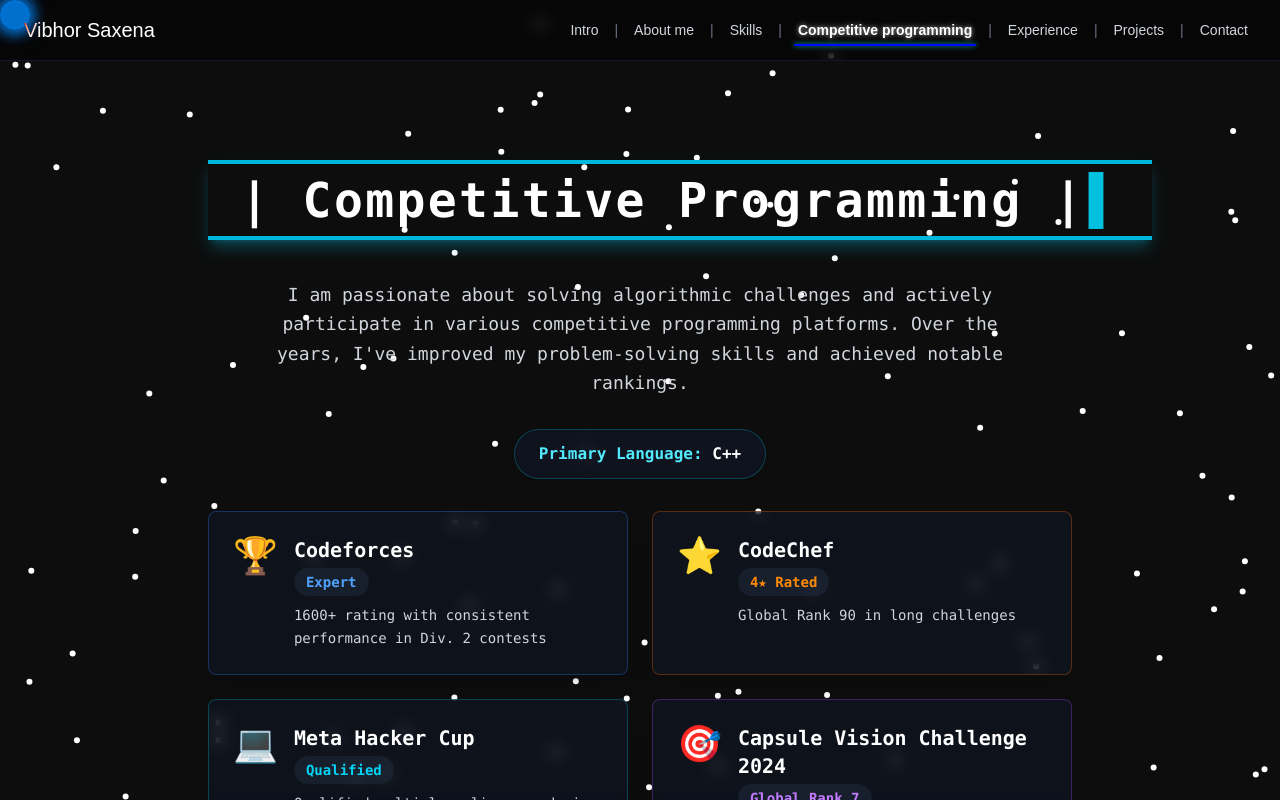
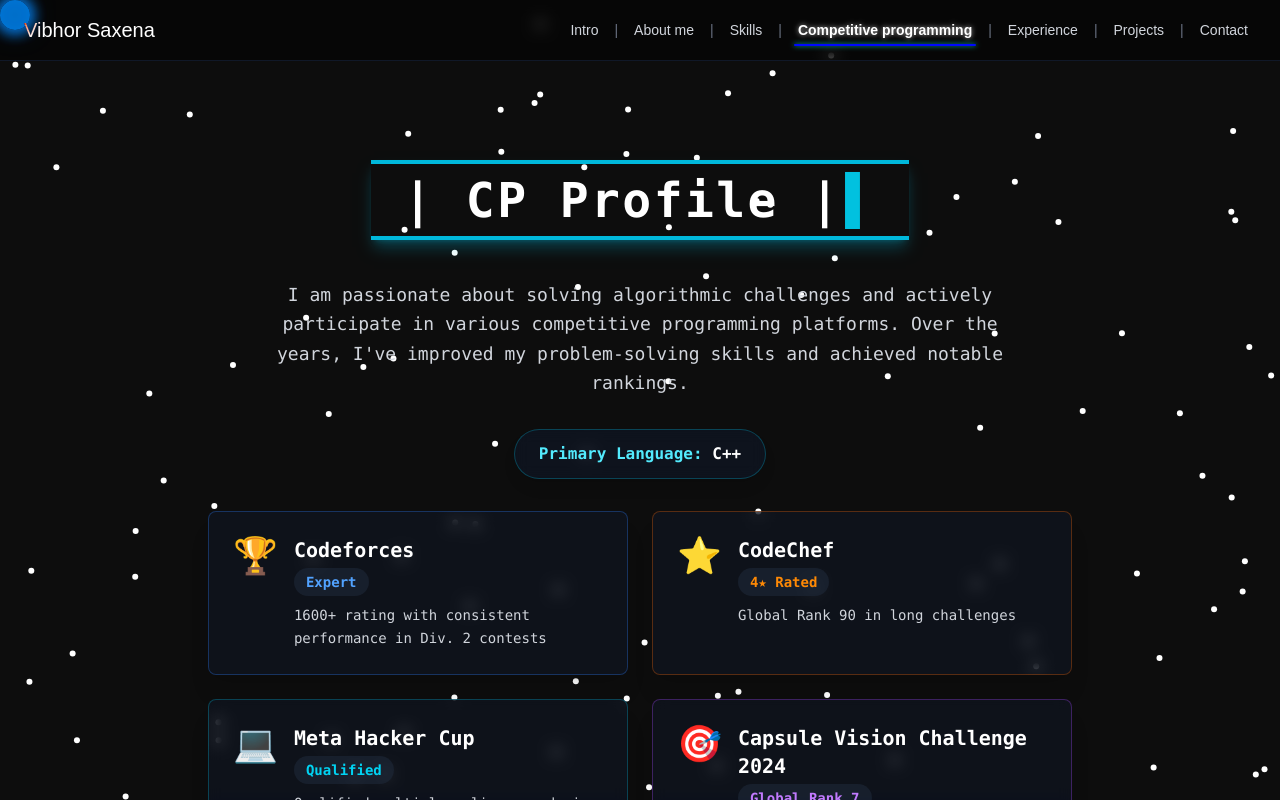
Before and after one commit to VibhorSaxena-23/portfolio-vibhor, a Next.js app: page /cp in a window 1280 px wide. Shown: the top 800 px of the page. Built offline with nearby package versions, Linux system fonts and the light colour scheme; a web font is replaced by a local one.

Commit message:
Fix Typography

```diff
--- a/src/components/cp.tsx
+++ b/src/components/cp.tsx
@@ -66,7 +66,7 @@
       className="min-h-screen flex flex-col px-6 sm:px-20 max-w-5xl mx-auto space-y-10 font-mono mb-20"
     >
       {/* ✅ Unified Section Heading */}
-      <SectionHeading text="Competitive Programming" />
+      <SectionHeading text="CP Profile" />
 
       <motion.div
         className="flex flex-col gap-8"
--- a/src/components/experience.tsx
+++ b/src/components/experience.tsx
@@ -87,7 +87,7 @@
       className="min-h-screen flex flex-col px-6 sm:px-20 max-w-6xl mx-auto space-y-10 font-mono mb-20"
     >
       {/* ✅ Unified Section Heading */}
-      <SectionHeading text="Past Work Experience" />
+      <SectionHeading text="Experience" />
 
       <motion.div
         className="flex flex-col gap-12"
--- a/src/components/projects.tsx
+++ b/src/components/projects.tsx
@@ -123,7 +123,7 @@
       className="min-h-screen flex flex-col px-6 sm:px-20 max-w-6xl mx-auto space-y-12 font-mono mb-20"
     >
       {/* Heading */}
-      <SectionHeading text="Featured Projects" />
+      <SectionHeading text="Projects" />
 
       <motion.div
         className="grid grid-cols-1 lg:grid-cols-2 gap-8"
--- a/src/components/skills.tsx
+++ b/src/components/skills.tsx
@@ -111,7 +111,7 @@
       className="min-h-screen flex flex-col px-6 sm:px-20 max-w-6xl mx-auto space-y-10 font-mono mb-20"
     >
       {/* ✅ Unified Section Heading */}
-      <SectionHeading text="Skills & Expertise" />
+      <SectionHeading text="Skills" />
 
       <motion.p
         className="text-gray-300 text-center text-base sm:text-lg max-w-2xl mx-auto"
```
